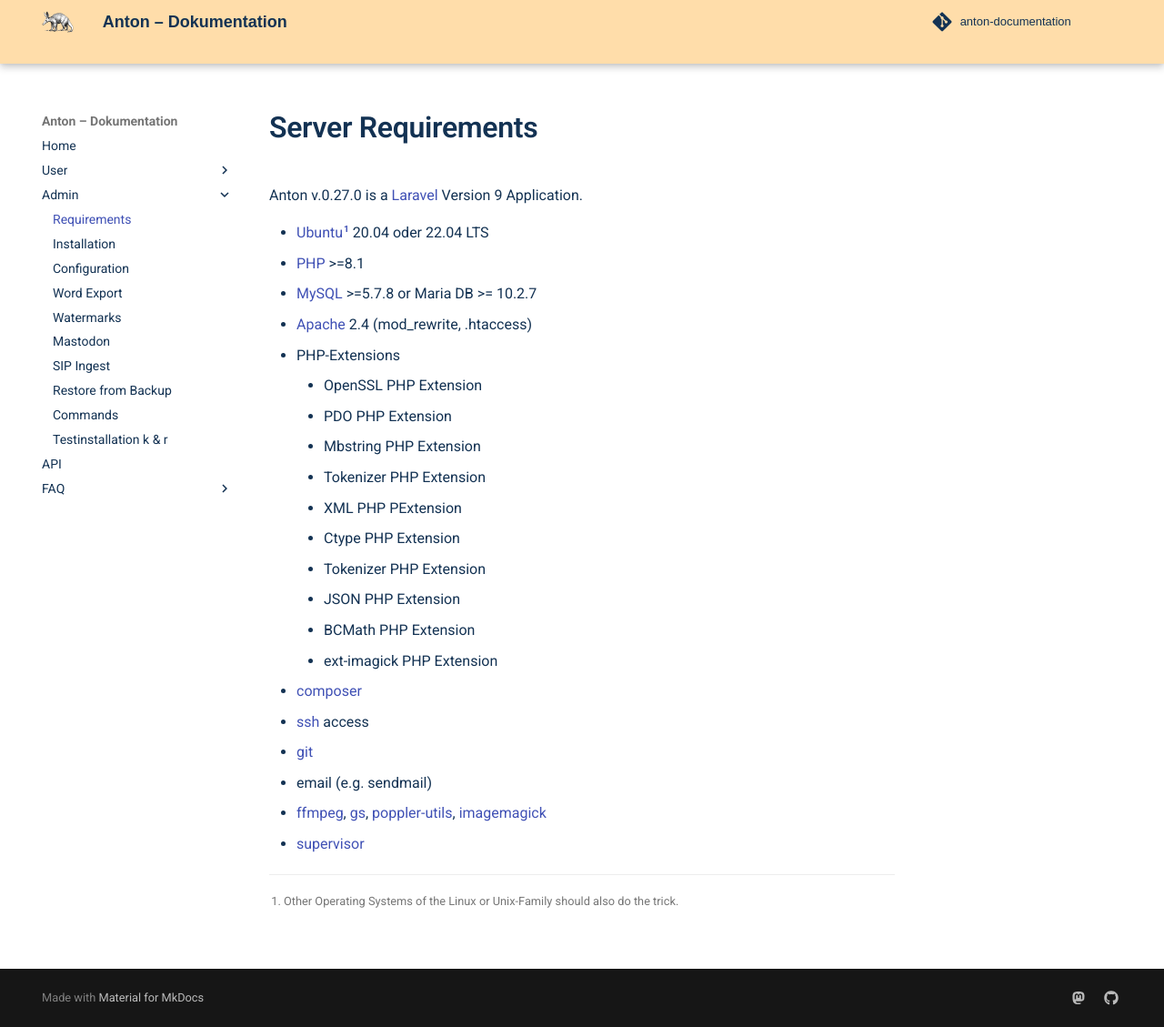
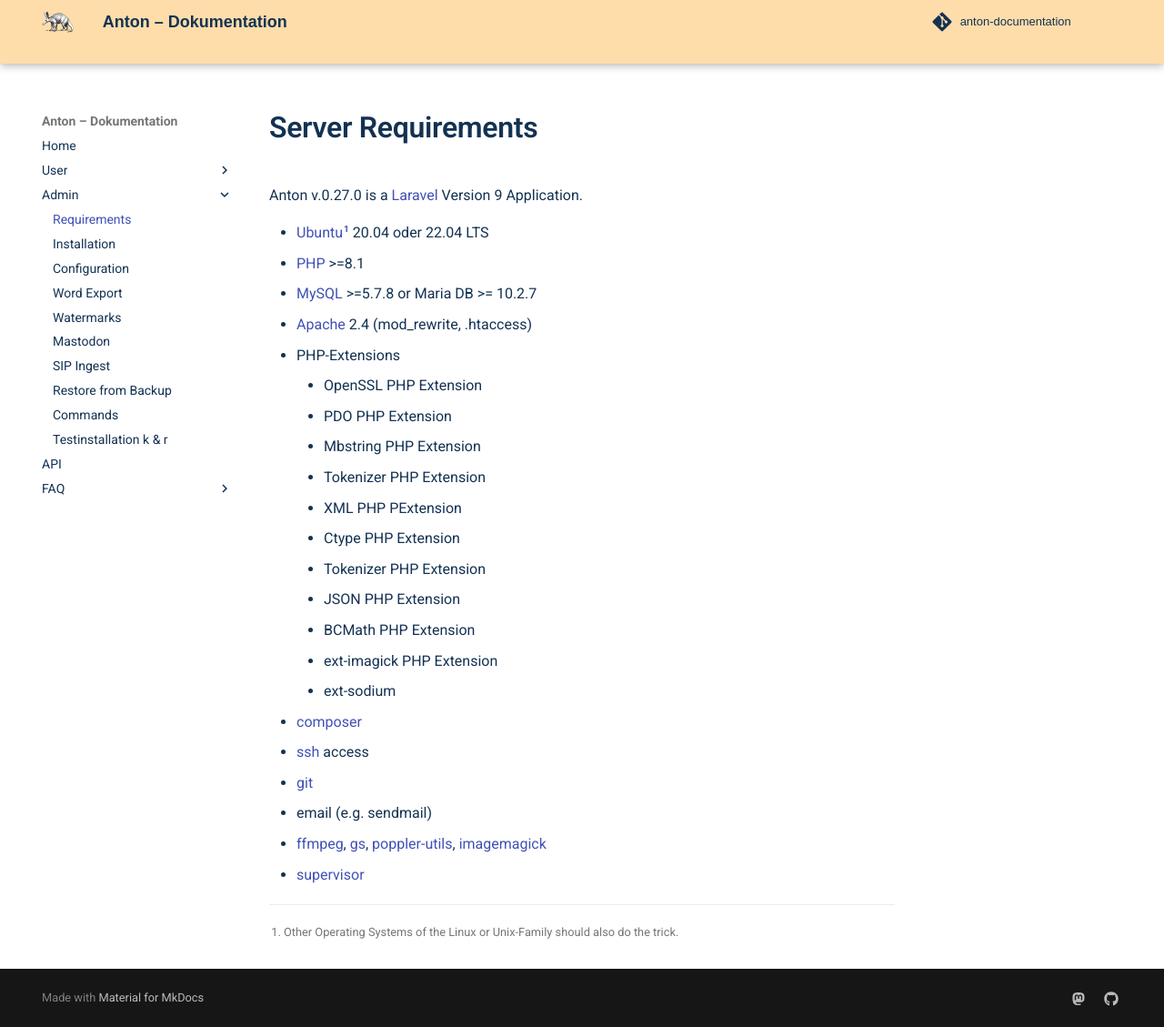
Before and after one commit to kraenzle-ritter/anton-documentation, an MkDocs documentation site: the page built from docs/admin/requirements.md, in a window 1280 px wide and 1129 px high. Shown: the whole window at 91% size. Built offline with MkDocs 1.6.1 and Material for MkDocs 9.7.7, drawn with Linux system fonts in a browser that asks for light colours; some web fonts are replaced; comment, search, counter and statistics services are not loaded.

Commit message:
updated requirements

```diff
--- a/docs/admin/requirements.md
+++ b/docs/admin/requirements.md
@@ -17,6 +17,7 @@
     - JSON PHP Extension
     - BCMath PHP Extension
     - ext-imagick PHP Extension
+    - ext-sodium
 - [composer](https://getcomposer.org)
 - [ssh](https://www.openssh.com/) access
 - [git](https://git-scm.com/)
```
